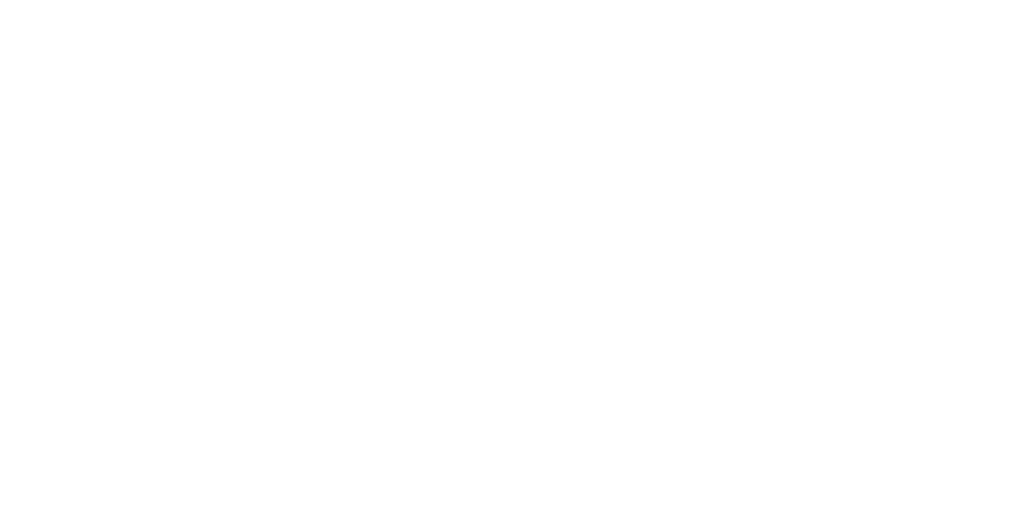
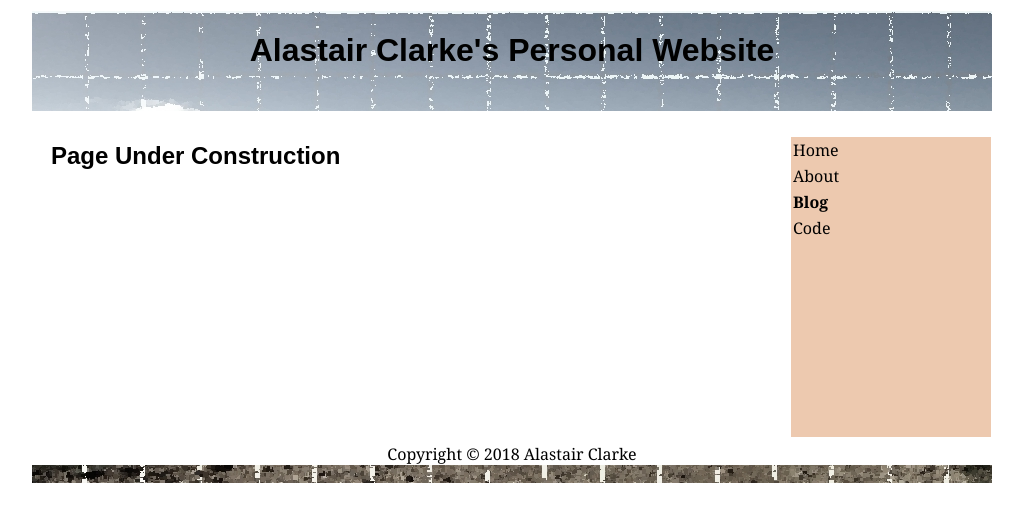
Before and after one commit to AlastairClarke/Catsite, a plain HTML site: page pages/code.html in a window 1280 px wide. Shown: the whole page, without its empty margins (129-1152 px from the left). Drawn offline with Linux system fonts and the light colour scheme.

Commit message:
Under construction update for code.html

```diff
--- a/pages/code.html
+++ b/pages/code.html
@@ -1,12 +1,38 @@
 
 <!DOCTYPE HTML>
 <html lang="en-GB">
-<head>
-	<title> Alastair Clarke | Code </title>
-</head>
+	<head>
+		<title> alastairclarke.org | Code </title>
+		<meta charset="UTF-8">
+		<link rel=StyleSheet type="text/css" href="../css/style.css">
+	</head>
 
-<body>
+	<body>
+		<header id="banner">
+			<h1> Alastair Clarke's Personal Website </h1>
+		</header>
 
-</body>
+		<section id="sidebar">
+		<nav Class="navigation">
+			<ul>
+				<li> <a href="../index.html"> Home </a>
+				<li> <a href="../pages/about.html"> About </a>
+				<li> <a href="../pages/blog.html"><b> Blog </b></a>
+				<li> <a href="../pages/code.html"> Code </a>
+			</ul>
+		</nav>
+		</section>
+
+		<section id="wrapper">
+			<article>
+				<h2> Page Under Construction </h2>
+				<p>	</p>
+			</article>
+		</section>
+
+		<footer id="banner">
+			<p style="background-color:white"> Copyright &copy 2018 Alastair Clarke </p>
+		</footer>
+	</body>
 
 </html>
```
